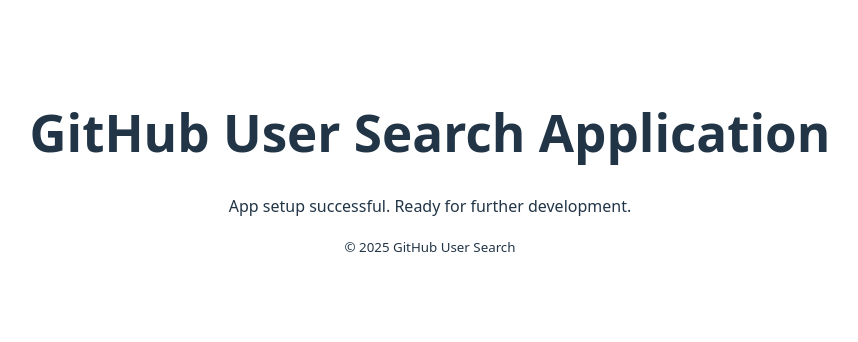
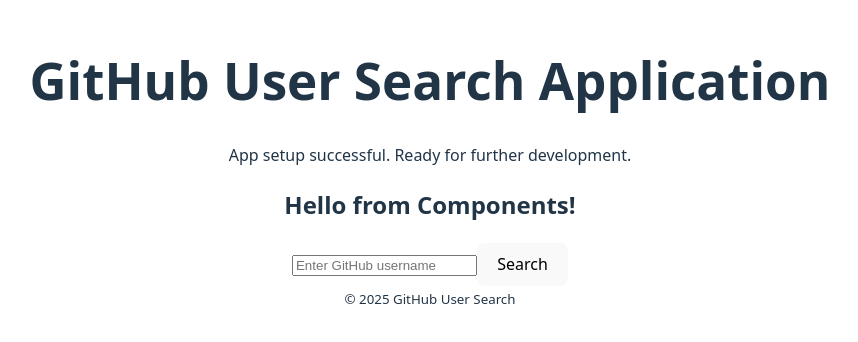
Before and after one commit to Abul-Firdaws/alx-fe-reactjs, a React (Vite) app in the folder github-user-search/: page / in a window 1280 px wide. Shown: the part 236-578 px from the top of the page, without its empty margins (210-1068 px from the left). Built offline with nearby package versions, Linux system fonts and the light colour scheme.

Commit message:
feat: add GitHub API integration with basic user search feature

```diff
--- a/github-user-search/src/App.jsx
+++ b/github-user-search/src/App.jsx
@@ -1,3 +1,4 @@
+import Search from "./components/Search";
 import Hello from './components/Hello';
 import './App.css'
 
@@ -9,6 +10,8 @@
       </header>
       <main>
         <p>App setup successful. Ready for further development.</p>
+        <Hello/>
+        <Search/>
       </main>
       <footer>
         <small>© 2025 GitHub User Search</small>
--- /dev/null
+++ b/github-user-search/src/components/Search.jsx
@@ -0,0 +1,69 @@
+import { useState } from "react";
+import { fetchUserData } from "../services/githubService";
+
+function Search() {
+  const [username, setUsername] = useState("");
+  const [userData, setUserData] = useState(null);
+  const [loading, setLoading] = useState(false);
+  const [error, setError] = useState(null);
+
+  const handleSubmit = async (e) => {
+    e.preventDefault();
+    if (!username.trim()) return;
+
+    setLoading(true);
+    setError(null);
+    setUserData(null);
+
+    try {
+      const data = await fetchUserData(username);
+      setUserData(data);
+    } catch (err) {
+      setError("Looks like we cant find the user");
+    } finally {
+      setLoading(false);
+    }
+  };
+
+  return (
+    <div>
+      <form onSubmit={handleSubmit}>
+        <input
+          type="text"
+          placeholder="Enter GitHub username"
+          value={username}
+          onChange={(e) => setUsername(e.target.value)}
+          className="border px-2 py-1 mr-2"
+        />
+        <button type="submit" className="bg-blue-500 text-white px-4 py-1">
+          Search
+        </button>
+      </form>
+
+      <div className="mt-4">
+        {loading && <p>Loading...</p>}
+        {error && <p>{error}</p>}
+        {userData && (
+          <div>
+            <img
+              src={userData.avatar_url}
+              alt={userData.login}
+              width="100"
+              className="rounded-full"
+            />
+            <h2>{userData.name || userData.login}</h2>
+            <a
+              href={userData.html_url}
+              target="_blank"
+              rel="noopener noreferrer"
+            >
+              View Profile
+            </a>
+          </div>
+        )}
+      </div>
+    </div>
+  );
+}
+
+export default Search;
--- /dev/null
+++ b/github-user-search/src/services/githubService.js
@@ -0,0 +1,8 @@
+import axios from "axios";
+
+const BASE_URL = "https://api.github.com/users";
+
+export async function fetchUserData(username) {
+  const response = await axios.get(`${BASE_URL}/${username}`);
+  return response.data;
+}
```
